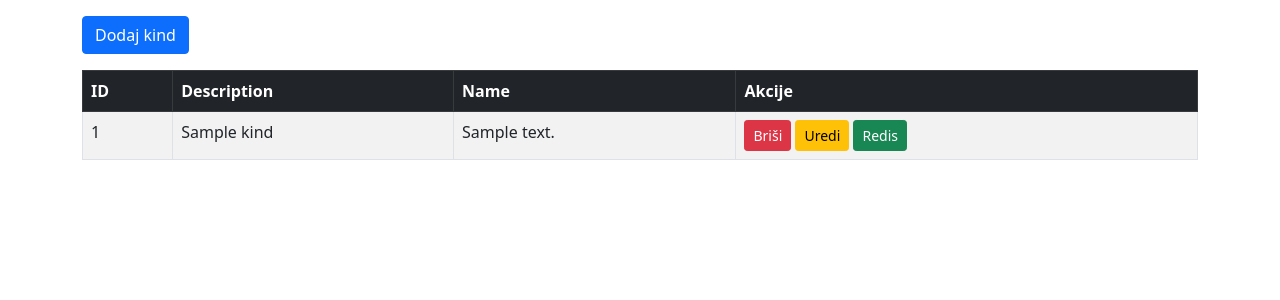
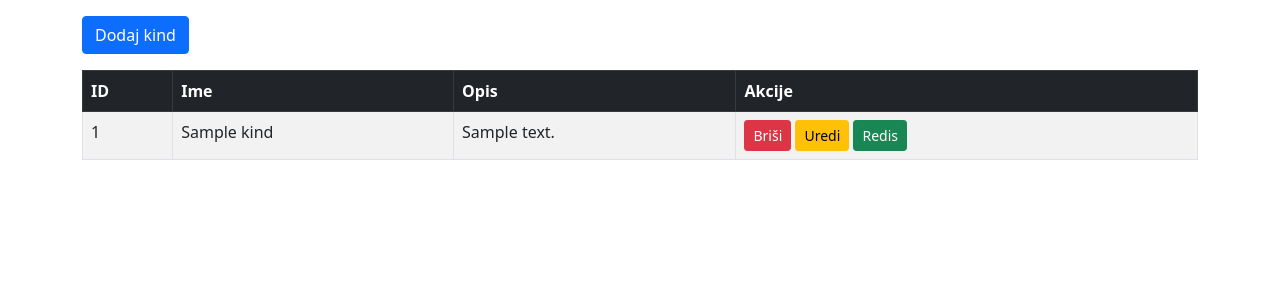
Before and after one commit to elizabetabeta/BP2-2022-2023-1, a Flask app: page /kinds in a window 1280 px wide. Shown: the part 56-356 px from the top of the page. Run offline with Flask 3, Linux system fonts and the light colour scheme; tables that the repository leaves empty hold one stand-in row (values such as "Sample post"); some libraries are stand-ins or nearby versions.

Commit message:
promjene

```diff
--- a/app.py
+++ b/app.py
@@ -144,7 +144,7 @@ def edit_breed():
     kind_id = request.form.get("kind_id")
 
     if id:
-        breed = session.query(breed).get(id)
+        breed = session.query(Breed).get(id)
         if breed:
             if name:
                 breed.name = name
--- a/templates/breeds.html
+++ b/templates/breeds.html
@@ -204,7 +204,7 @@
                         id: $("#breedIdEdit").val(),
                         name: $("#imeEdit").val(),
                         description: $("#opisEdit").val(),
-                        kind_id: $("#vrstaEdit").val()
+                        kind_id: $("#vrstaEdit").val(),
                     };
                     $.ajax({
                         type: "PUT",
--- a/templates/kinds.html
+++ b/templates/kinds.html
@@ -114,8 +114,8 @@
                         <thead class="table-dark">
                             <tr>
                                 <th scope="col">ID</th>
-                                <th scope="col">Description</th>
-                                <th scope="col">Name</th>
+                                <th scope="col">Ime</th>
+                                <th scope="col">Opis</th>
                                 <th scope="col">Akcije</th>
                             </tr>
                         </thead>
```
Also changed, not shown: README.md.
